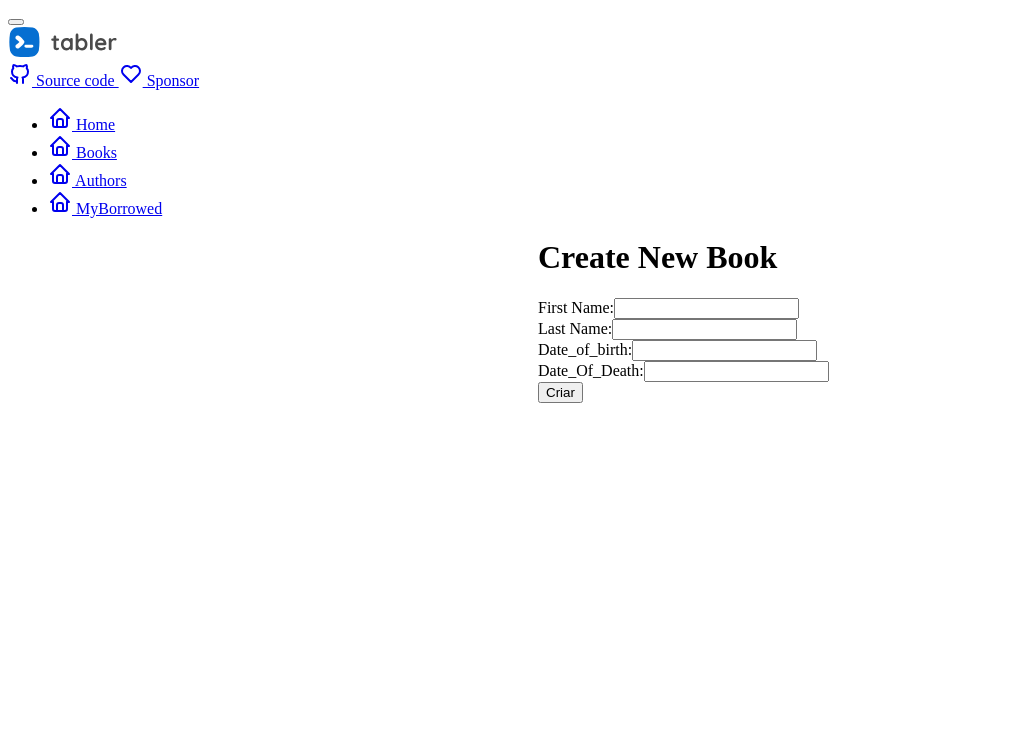
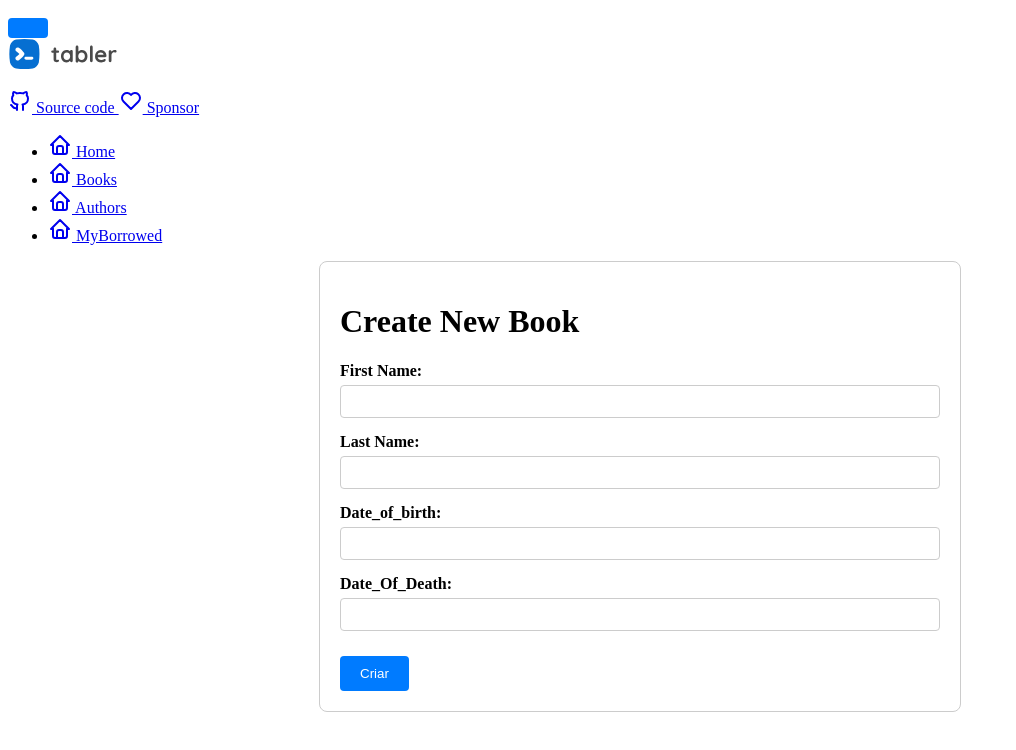
Before and after one commit to henriquepadua/aprendendo_vue, a Vue app: page /createAuthor in a window 1280 px wide. Shown: the top 750 px of the page, without its empty margins (0-1016 px from the left). Built offline with nearby package versions, Linux system fonts and the light colour scheme.

Commit message:
terminando crud de books

```diff
--- a/src/router/index.js
+++ b/src/router/index.js
@@ -38,7 +38,12 @@ const router = createRouter({
       path: '/updateAuthor',
       name: 'updateAuthor',
       component: () => import('@/views/UpdateAuthorView.vue')
-    }
+    },
+    {
+      path: '/createBook',
+      name: 'createBook',
+      component: () => import('@/views/CreateBookView.vue')
+    },
   ]
 })
 
--- a/src/views/BooksView.vue
+++ b/src/views/BooksView.vue
@@ -2,7 +2,7 @@
 
     <span class="d-none d-sm-inline">
         <h1 style="text-align: center;">Books List</h1> &nbsp; &nbsp;
-        <a href="" class="btn btn-primary d-none d-sm-inline-block" id="criar">
+        <router-link to="/createBook" class="btn btn-primary d-none d-sm-inline-block" id="criar">
             <svg xmlns="http://www.w3.org/2000/svg" class="icon" width="24" height="24" viewBox="0 0 24 24"
                 stroke-width="2" stroke="currentColor" fill="none" stroke-linecap="round" stroke-linejoin="round">
                 <path stroke="none" d="M0 0h24v24H0z" fill="none" />
@@ -10,7 +10,7 @@
                 <path d="M5 12l14 0" />
             </svg>
             Create Book
-        </a>
+        </router-link>
     </span>
 
     <div class="card" v-for="book in books" :key="book.id" style="width: 68rem;">
@@ -25,17 +25,23 @@
                             <p href="#" class="text-reset"><strong>First_Name: </strong> {{ book.title }}</p>
                         </td>
                         <td class="text-nowrap text-secondary">
-                            <strong> Author First_Name: </strong> {{ book.authorDetails['first_name'] }}, <strong> Author Last_Name: </strong> {{ book.authorDetails['last_name'] }},<strong> Genre: </strong>{{book.genre}}, <strong> Summary: </strong> {{ book.summary }},
+                            <strong> Author First_Name: </strong> {{ book.authorDetails['first_name'] }}, <strong>
+                                Author Last_Name: </strong> {{ book.authorDetails['last_name'] }},<strong> Genre:
+                            </strong>{{ book.genre }}, <strong> Summary: </strong> {{ book.summary }},
                             <strong> Isbn: </strong>{{ book.isbn }}
                         </td>
                         <td class="text-nowrap">
-                            <a href="" class="text-secondary">
-                                <strong> Update_Book </strong>
-                            </a>
+                            <router-link :to="{ name: 'updateAuthor', params: { id: book.id } }"
+                                class="btn btn-primary">
+                                Update Book
+                            </router-link>
                         </td>
                         <td class="text-nowrap">
-                            <a href="" class="text-secondary">
-                                <strong>Delete_Book </strong> </a>
+                            <form @submit.prevent="deleteBook(book.id)">
+                                <button type="submit" class="btn btn-danger">
+                                    Delete Book
+                                </button>
+                            </form>
                         </td>
                     </tr>
                 </tbody>
@@ -51,7 +57,8 @@ import { ref } from 'vue';
 const books = ref([])
 
 // Primeiro, busque os livros
-axios.get('http://127.0.0.1:8000/api/v1/books')
+const fetchAuthors = () => {
+    axios.get('http://127.0.0.1:8000/api/v1/books')
     .then(response => {
         books.value = response.data;
 
@@ -77,6 +84,44 @@ axios.get('http://127.0.0.1:8000/api/v1/books')
     .catch(error => {
         console.error(error.message);
     });
+};
+
+fetchAuthors();
+
+const deleteBook = (bookId) => {
+    console.log("Deleting author with ID:", bookId); // Verifique se o ID está correto
+    const confirmed = confirm("Are you sure you want to delete this author?");
+    if (confirmed) {
+        axios.delete(`http://127.0.0.1:8000/api/v1/books/${bookId}`)
+            .then(response => {
+                console.log('Autor deletado com sucesso!', response.data);
+                // Atualiza a lista de autores após deletar
+                fetchAuthors();
+            })
+            .catch(error => {
+                console.error('Erro ao deletar o autor:', error.response?.data || error.message);
+            });
+    }
+};
+
+/*
+const deleteAuthor = (authorId) => {
+    console.log("Deleting author with ID:", authorId); // Verifique se o ID está correto
+    const confirmed = confirm("Are you sure you want to delete this author?");
+    if (confirmed) {
+        axios.delete(`http://127.0.0.1:8000/api/v1/author/${authorId}`)
+            .then(response => {
+                console.log('Autor deletado com sucesso!', response.data);
+                // Atualiza a lista de autores após deletar
+                fetchAuthors();
+            })
+            .catch(error => {
+                console.error('Erro ao deletar o autor:', error.response?.data || error.message);
+            });
+    }
+};
+*/
+
 </script>
 
 <style>
@@ -86,7 +131,7 @@ axios.get('http://127.0.0.1:8000/api/v1/books')
     margin-top: 30px;
 }
 
-#criar{
+#criar {
     margin-left: 680px;
 }
 </style>
--- a/src/views/CreateAuthorView.vue
+++ b/src/views/CreateAuthorView.vue
@@ -65,10 +65,45 @@ const createAuthor = () => {
 </script>
 
 <style>
-#form {
-  margin-left: 530px;
-}
+ #form {
+    max-width: 600px;
+    margin: 0 auto;
+    padding: 20px;
+    border: 1px solid #ccc;
+    border-radius: 8px;
+  }
 
+  button {
+    margin-top: 10px;
+    padding: 10px 20px;
+    background-color: #007bff;
+    color: white;
+    border: none;
+    border-radius: 4px;
+    cursor: pointer;
+  }
+
+  button:hover {
+    background-color: #0056b3;
+  }
+
+  div {
+    margin-bottom: 15px;
+  }
+
+  label {
+    display: block;
+    margin-bottom: 5px;
+    font-weight: bold;
+  }
+
+  input {
+    width: 100%;
+    padding: 8px;
+    box-sizing: border-box;
+    border: 1px solid #ccc;
+    border-radius: 4px;
+  }
 </style>
 <!-- <script setup>
 
--- /dev/null
+++ b/src/views/CreateBookView.vue
@@ -0,0 +1,187 @@
+<template>
+
+    <head>
+        <title>Create Book</title>
+    </head>
+
+    <main id="form">
+        <h1 id="Form">Create New Book</h1>
+        <form @submit.prevent="createBook">
+            <div id="teste">
+                <label for="Title">Title:</label>
+                <input v-model="dados.title" id="title" required>
+            </div>
+            <div>
+                <label for="Summary">Summary:</label>
+                <input v-model="dados.summary" id="Summary" required>
+            </div>
+            <div>
+                <label for="Isbn">Isbn:</label>
+                <input v-model="dados.isbn" id="Isbn" required>
+            </div>
+            <div>
+                <label for="Author">Autor:</label>
+                <select class="form-select" v-model="selectAuthor">
+                    <option disabled value="">Selecione um autor</option>
+                    <option v-for="author in authors" :key="author.id" :value="author.id">
+                        {{ author.first_name }}, {{ author.last_name }}
+                    </option>
+                </select>
+                <span></span>
+            </div>
+            <div>
+                <label for="Genre">Gênero:</label>
+                <select v-model="selectedGenres" multiple>
+                    <option disabled value="">Selecione gêneros</option>
+                    <option v-for="genre in genres" :key="genre.id" :value="genre.id">
+                        {{ genre.name }}
+                    </option>
+                </select>
+                <span></span>
+            </div>
+            <button type="submit">Create</button>
+        </form>
+        <div v-if="resposta">
+            <p>Resposta da API: {{ resposta }}</p>
+        </div>
+
+    </main>
+
+</template>
+
+<script setup>
+import axios from 'axios';
+import { ref } from 'vue';
+import { useRouter } from 'vue-router'; // Importar o Vue Router
+
+const selectedGenres = ref(0)
+const selectAuthor = ref(0)
+
+const dados = ref({
+    //id: "0",
+    bookinstance_set: [],
+    title: "",
+    summary: "",
+    isbn: "",
+    author: 0,
+    genre: 0
+});
+
+const router = useRouter(); // Usar o roteador
+
+const genres = ref([])
+
+const authors = ref([])
+
+axios.get('http://127.0.0.1:8000/api/v1/author')
+    .then(response => {
+
+        authors.value = response.data
+
+    })
+    .catch(error => {
+        console.error(error.message)
+    });
+
+axios.get('http://127.0.0.1:8000/api/v1/genre')
+    .then(response => {
+
+        genres.value = response.data
+
+    })
+    .catch(error => {
+        console.error(error.message)
+    });
+
+// Função para criar um autor
+const createBook = () => {
+    dados.value.author = selectAuthor.value
+    console.log(selectedGenres.value)
+    dados.value.genre = selectedGenres.value
+    axios.post('http://127.0.0.1:8000/api/v1/books', dados.value)
+        .then(response => {
+
+            console.log('Book create sucessfull!', response.data);
+            // Redirecionar para a página de lista de autores
+            router.push('/authors'); // Substitua '/authors' pelo caminho correto da sua rota
+        })
+        .catch(error => {
+            responseMessage.value = 'Error updating author: ' + error.message;
+            console.error('Erro ao atualizar o autor:', error.message);
+        });
+};
+</script>
+
+<style>
+#form {
+    max-width: 600px;
+    margin: 0 auto;
+    padding: 20px;
+    border: 1px solid #ccc;
+    border-radius: 8px;
+}
+
+button {
+    margin-top: 10px;
+    padding: 10px 20px;
+    background-color: #007bff;
+    color: white;
+    border: none;
+    border-radius: 4px;
+    cursor: pointer;
+}
+
+button:hover {
+    background-color: #0056b3;
+}
+
+div {
+    margin-bottom: 15px;
+}
+
+label {
+    display: block;
+    margin-bottom: 5px;
+    font-weight: bold;
+}
+
+input {
+    width: 100%;
+    padding: 8px;
+    box-sizing: border-box;
+    border: 1px solid #ccc;
+    border-radius: 4px;
+}
+</style>
+<!-- <script setup>
+
+  import axios from 'axios';
+  import { ref } from 'vue';
+
+  const dados = ref({
+    id: '0',
+    first_name: '',
+    email: '',
+    date_of_birth: '',
+    date_of_death: ''
+  });
+
+  // Função para criar um autor
+  const createBook = () => {
+    axios.post('http://127.0.0.1:8000/api/v1/author', dados.value)
+      .then(response => {
+        console.log('Autor criado com sucesso!', response.data);
+        // Redirecionar ou limpar o formulário, se necessário
+      })
+      .catch(error => {
+        console.error('Erro ao criar o autor:', error);
+      });
+  };
+  </script>
+
+  <style>
+  #form {
+    margin-left: 530px;
+  }
+
+  </style> -->
```
Also changed, not shown: package.json (+14 -1 lines), 1 other file (tests, documents, lock files or other folders).
